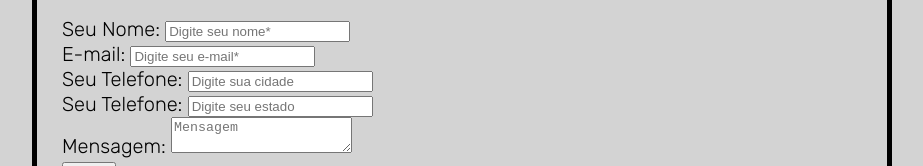
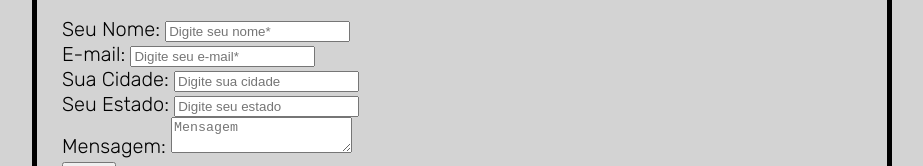
Before and after one commit to Tusera/iMaid, a plain HTML site: page index.html in a window 1280 px wide. Shown: the part 865-1031 px from the top of the page, without its empty margins (178-1101 px from the left). Drawn offline with Linux system fonts and the light colour scheme.

Commit message:
quinto commit

```diff
--- a/index.html
+++ b/index.html
@@ -38,11 +38,11 @@
         	<input type="email" id="email" /placeholder="Digite seu e-mail*">
     	</div>
     	<div>
-   			<label for="cidade">Seu Telefone:</label>
+   			<label for="cidade">Sua Cidade:</label>
 			<input type="text" id="cidade" placeholder="Digite sua cidade">
 		</div>
     	<div>
-   			<label for="estado">Seu Telefone:</label>
+   			<label for="estado">Seu Estado:</label>
 			<input type="text" id="estado" placeholder="Digite seu estado">
 		</div>
     	<div>
```
